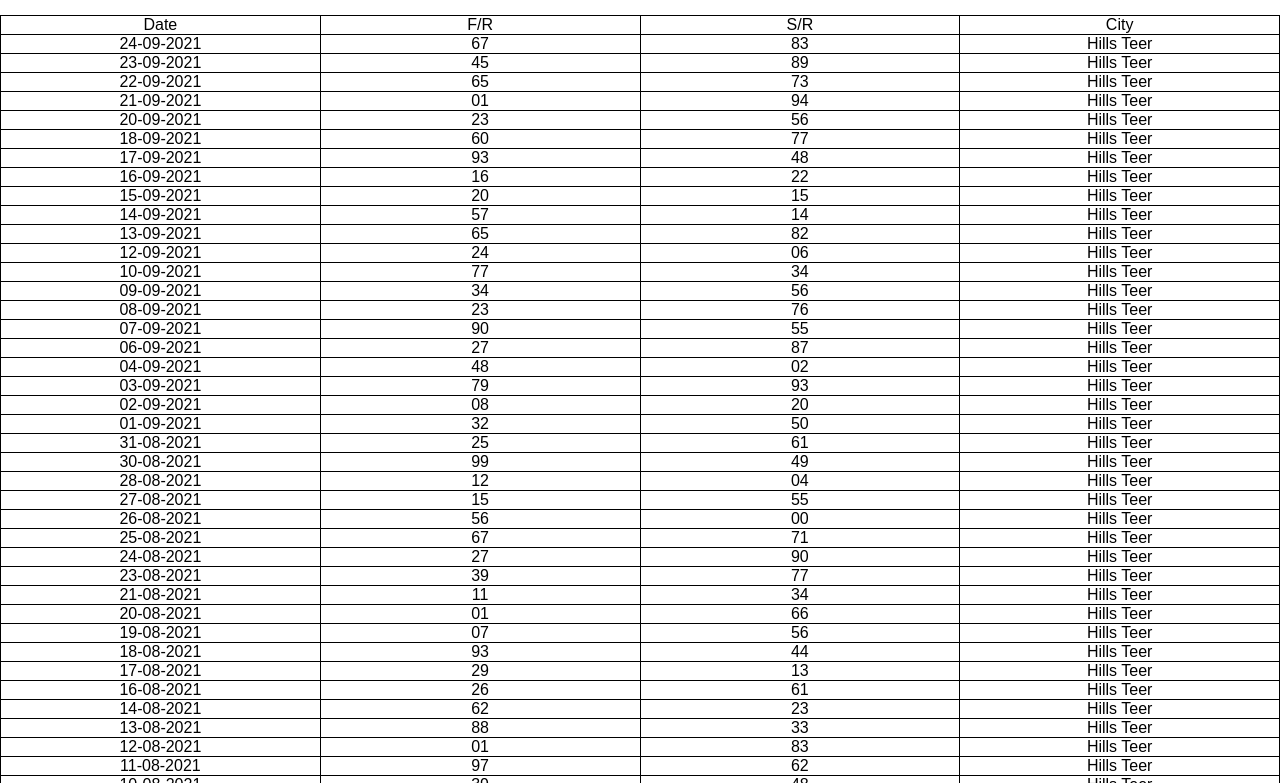
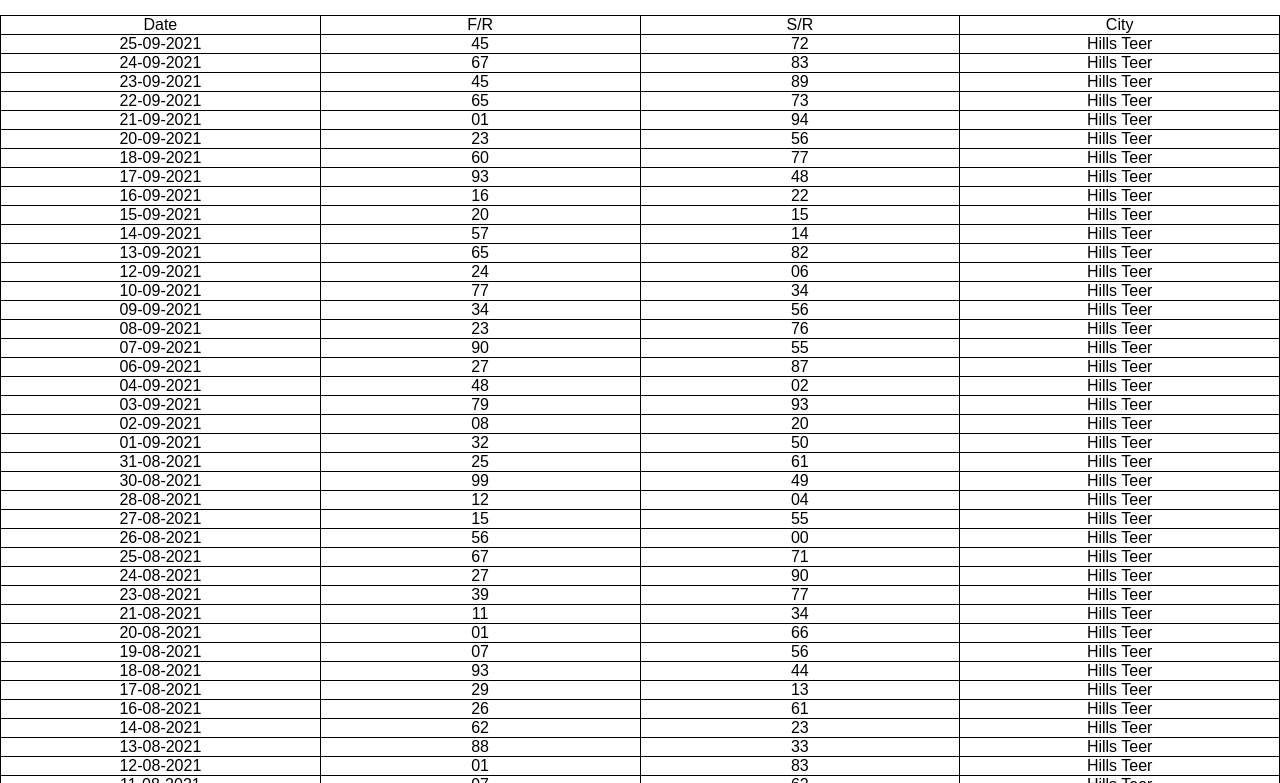
Before and after one commit to mmubarok816/hillsteer, a plain HTML site: page New/Previous-Results.html in a window 1280 px wide. Shown: the part 75-858 px from the top of the page. Drawn offline with Linux system fonts and the light colour scheme.

Commit message:
Update Previous-Results.html

```diff
--- a/New/Previous-Results.html
+++ b/New/Previous-Results.html
@@ -81,7 +81,11 @@
 
 
 
-
+	<tr>
+    <td align="center">25-09-2021</td>
+    <td align="center">45</td>
+    <td align="center">72</td>
+    <td align="center">Hills Teer</td>
 
 	<tr>
     <td align="center">24-09-2021</td>
```
